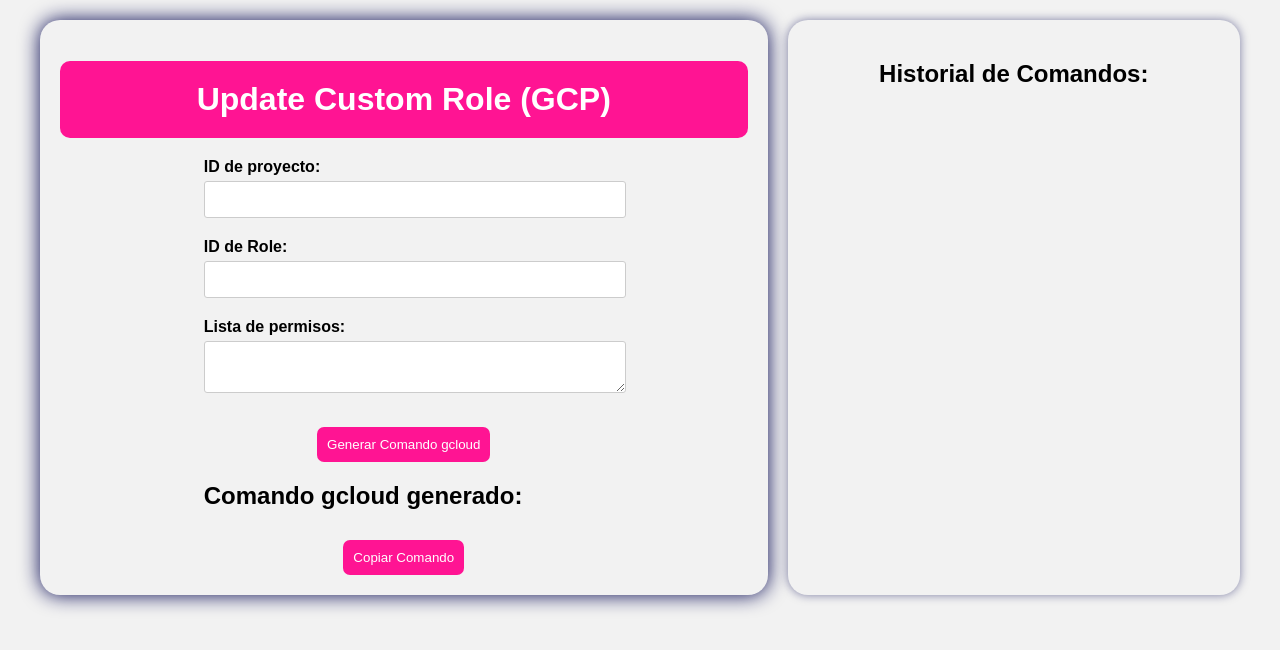
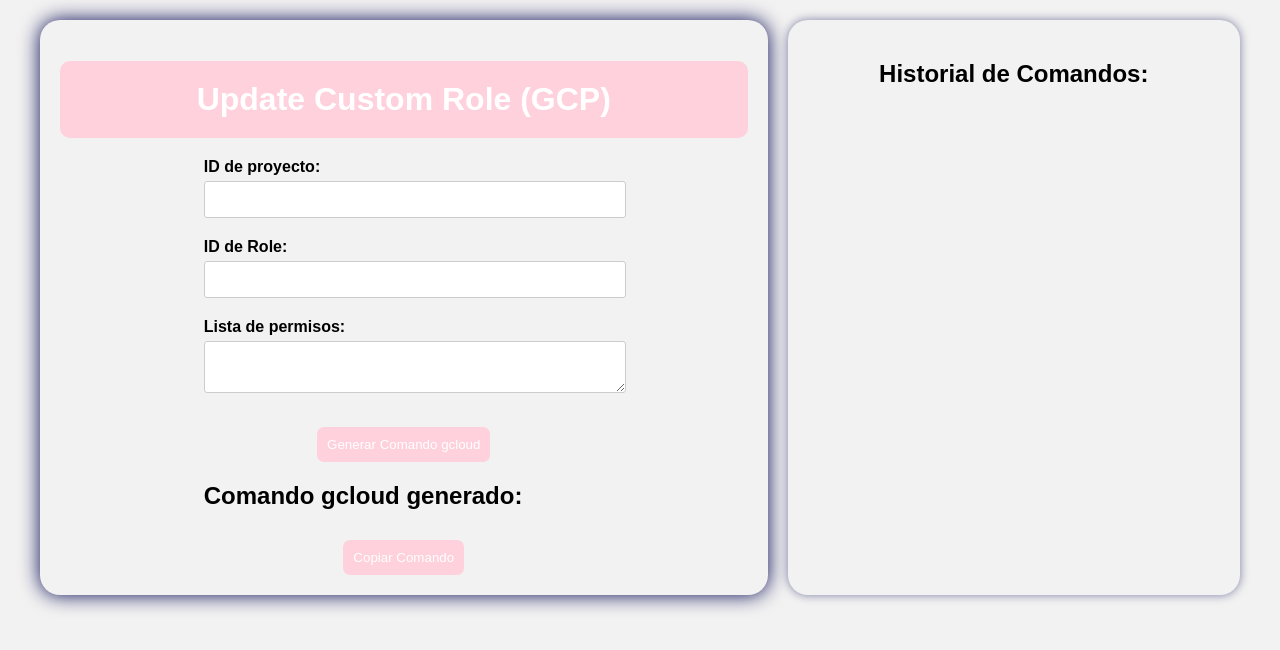
Before and after one commit to Gastunchy/cr-update-page, a plain HTML site: page index.html in a window 1280 px wide. Drawn offline with Linux system fonts and the light colour scheme.

Commit message:
Update index.html

```diff
--- a/index.html
+++ b/index.html
@@ -15,7 +15,7 @@
         }
 
         h1 {
-            background-color: #FF1493;
+            background-color: #FFD1DC ;
             color: white;
             padding: 20px;
             text-align: center;
@@ -108,7 +108,7 @@
         }
 
         input[type="button"] {
-            background-color: #FF1493;
+            background-color: #FFD1DC ;
             color: white;
             border: none;
             padding: 10px;
```
